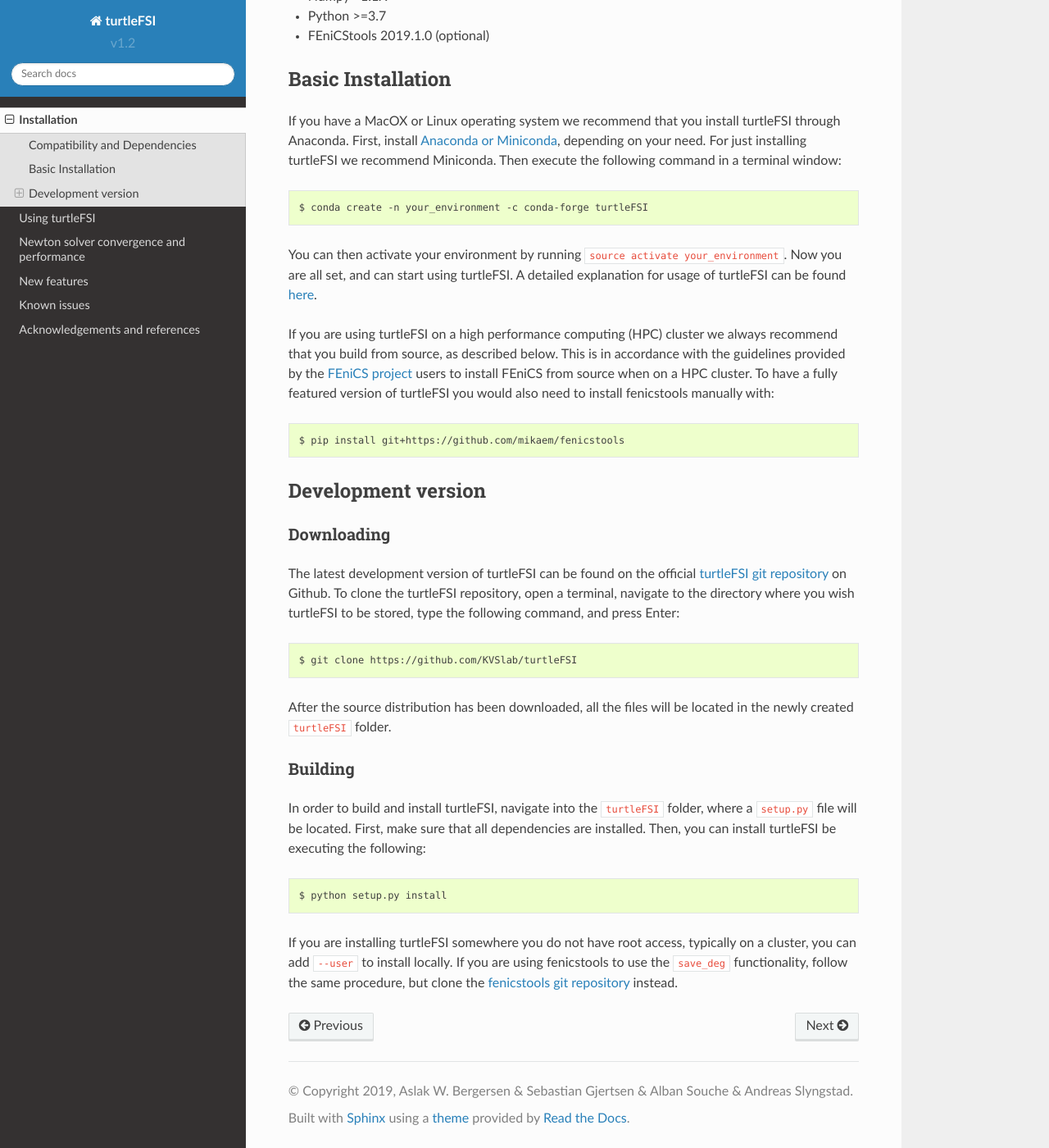
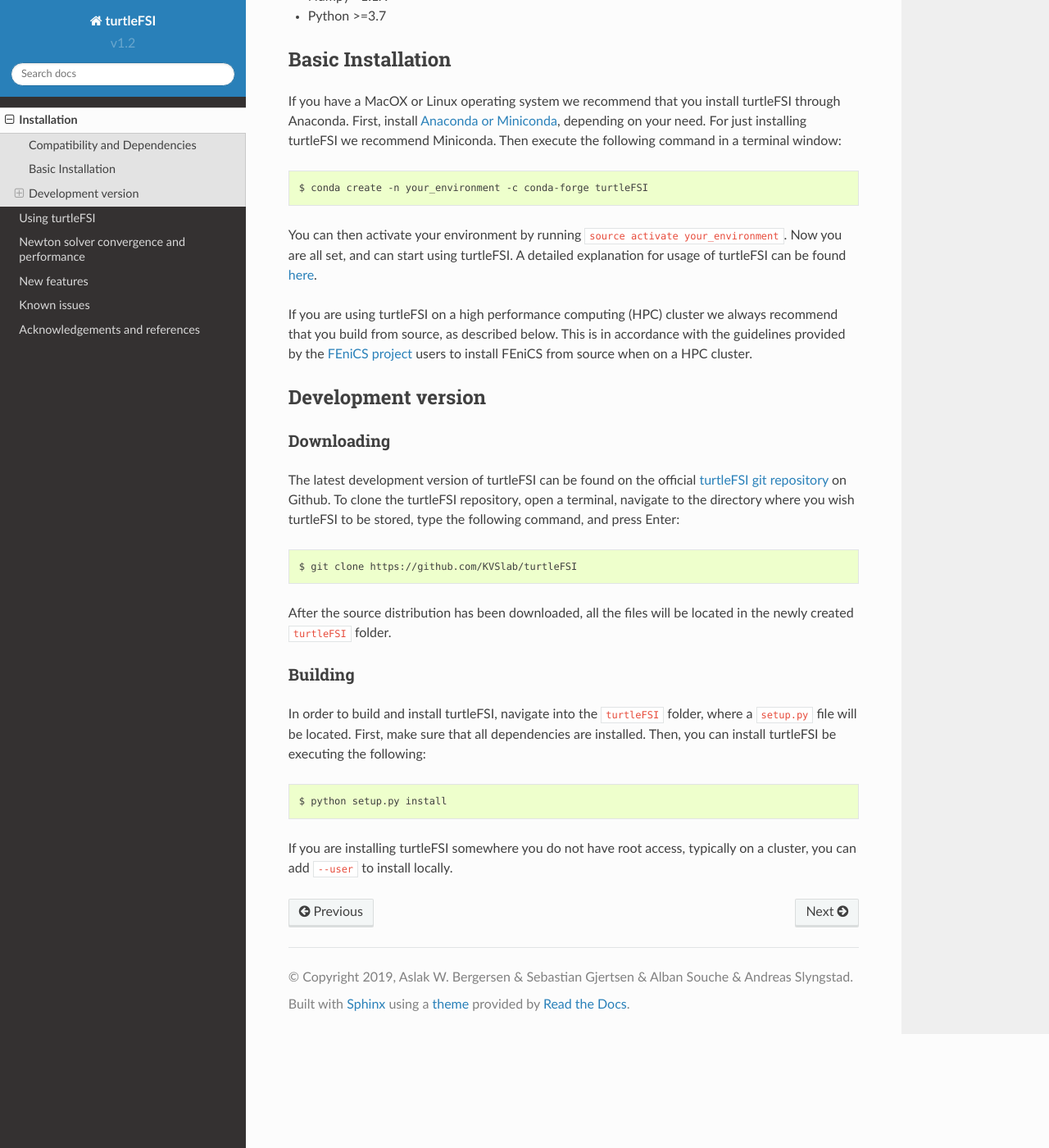
Before and after one commit to KVSlab/turtleFSI, a Sphinx documentation site: the page built from docs/source/installation.rst, in a window 1280 px wide and 1400 px high, scrolled down 304 px. Shown: the whole window at 82% size. Built offline with Sphinx 7.4.7 and the Read the Docs theme 2.0.0, drawn with Linux system fonts in a browser that asks for light colours.

Commit message:
delete fenicstools from the documentation

```diff
--- a/docs/source/installation.rst
+++ b/docs/source/installation.rst
@@ -13,7 +13,6 @@
 * FEniCS 2019.1.0
 * Numpy >1.1X
 * Python >=3.7
-* FEniCStools 2019.1.0 (optional)
 
 Basic Installation
 ==================
@@ -31,11 +30,7 @@
 If you are using turtleFSI on a high performance computing (HPC) cluster we always
 recommend that you build from source, as described below. This is in accordance
 with the guidelines provided by the `FEniCS project <https://fenicsproject.org/download/>`_
-users to install FEniCS from source when on a HPC cluster. To have a fully featured version
-of turtleFSI you would also need to install fenicstools manually with::
-
-     $ pip install git+https://github.com/mikaem/fenicstools
-
+users to install FEniCS from source when on a HPC cluster.
 
 Development version
 ===================
@@ -61,5 +56,4 @@
     $ python setup.py install
 
 If you are installing turtleFSI somewhere you do not have root access, typically on a cluster, you can add
-``--user`` to install locally. If you are using fenicstools to use the ``save_deg`` functionality, follow the
-same procedure, but clone the `fenicstools git repository <https://github.com/mikaem/fenicstools>`_ instead.
+``--user`` to install locally.
```
Also changed, not shown: README.md (+1 -4 lines).
